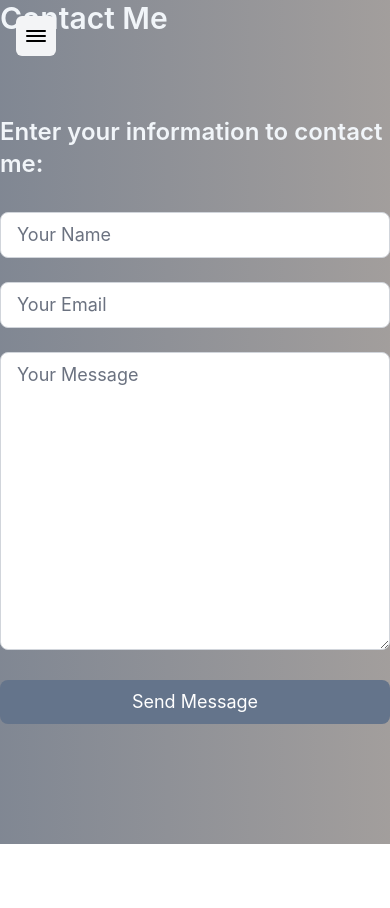
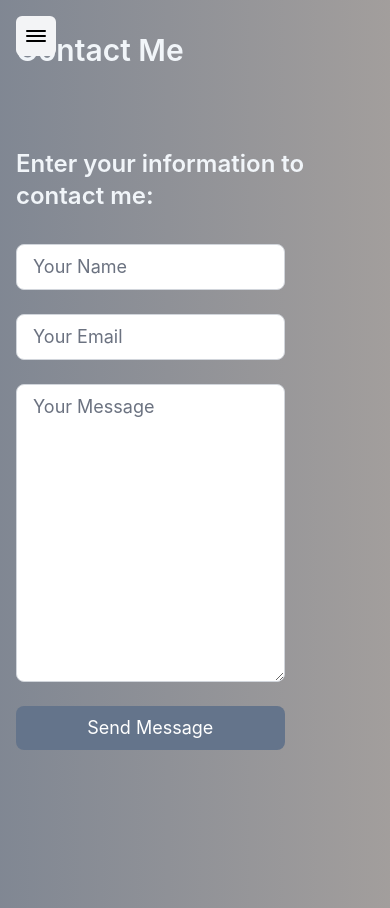
Before and after one commit to HighRollerLV/myportfolio, a React (Create React App) app: page /contact in a window 390 px wide. Before the commit the page ends 844 px from the top, so only its background shows below. Built offline with nearby package versions, Linux system fonts and the light colour scheme.

Commit message:
Contact Responsive

```diff
--- a/src/components/pages/Contact.js
+++ b/src/components/pages/Contact.js
@@ -7,7 +7,7 @@ import InputErrorMessage from './Contacts/InputErrorMessage';
 function Contacts() {
     return (
         <div
-            className="bg-gradient-to-r from-slate-500 via-stone-400 to-gray-700 background-animate min-h-screen relative">
+            className="bg-gradient-to-r from-slate-500 via-stone-400 to-gray-700 background-animate min-h-screen py-8 px-4 sm:px-6 lg:px-8">
             <SuccessMessage/>
             <EmailErrorMessage/>
             <InputErrorMessage/>
--- a/src/components/pages/Contacts/ContactForm.js
+++ b/src/components/pages/Contacts/ContactForm.js
@@ -57,14 +57,14 @@ function ContactForm() {
     }, [showSuccessMessage, showEmailError, showInputError]);
 
     return (
-        <form onSubmit={handleSubmit} className="space-y-6">
+        <form onSubmit={handleSubmit} className="grid grid-cols-2 gap-6 w-full">
             <input
                 type="text"
                 name="name"
                 value={form.name}
                 onChange={handleChange}
                 placeholder="Your Name"
-                className="w-full px-4 py-2 text-lg placeholder-gray-500 border border-gray-300 rounded-lg focus:outline-none focus:ring-2 focus:ring-gray-500"
+                className="col-span-2 w-3/4 px-4 py-2 text-lg placeholder-gray-500 border border-gray-300 rounded-lg focus:outline-none focus:ring-2 focus:ring-gray-500"
             />
             <input
                 type="email"
@@ -72,7 +72,7 @@ function ContactForm() {
                 value={form.email}
                 onChange={handleChange}
                 placeholder="Your Email"
-                className="w-full px-4 py-2 text-lg placeholder-gray-500 border border-gray-300 rounded-lg focus:outline-none focus:ring-2 focus:ring-gray-500"
+                className="col-span-2 w-3/4 px-4 py-2 text-lg placeholder-gray-500 border border-gray-300 rounded-lg focus:outline-none focus:ring-2 focus:ring-gray-500"
             />
             <textarea
                 name="message"
@@ -80,11 +80,11 @@ function ContactForm() {
                 onChange={handleChange}
                 placeholder="Your Message"
                 rows="10"
-                className="w-full px-4 py-2 text-lg placeholder-gray-500 border border-gray-300 rounded-lg focus:outline-none focus:ring-2 focus:ring-gray-500"
+                className="col-span-2 w-3/4 px-4 py-2 text-lg placeholder-gray-500 border border-gray-300 rounded-lg focus:outline-none focus:ring-2 focus:ring-gray-500"
             />
             <button
                 type="submit"
-                className="w-full px-4 py-2 text-lg text-white bg-slate-500 rounded-lg hover-bg-slate-600 focus:outline-none"
+                className="col-span-2 w-3/4 px-4 py-2 text-lg text-white bg-slate-500 rounded-lg hover-bg-slate-600 focus:outline-none"
             >
                 Send Message
             </button>
```
